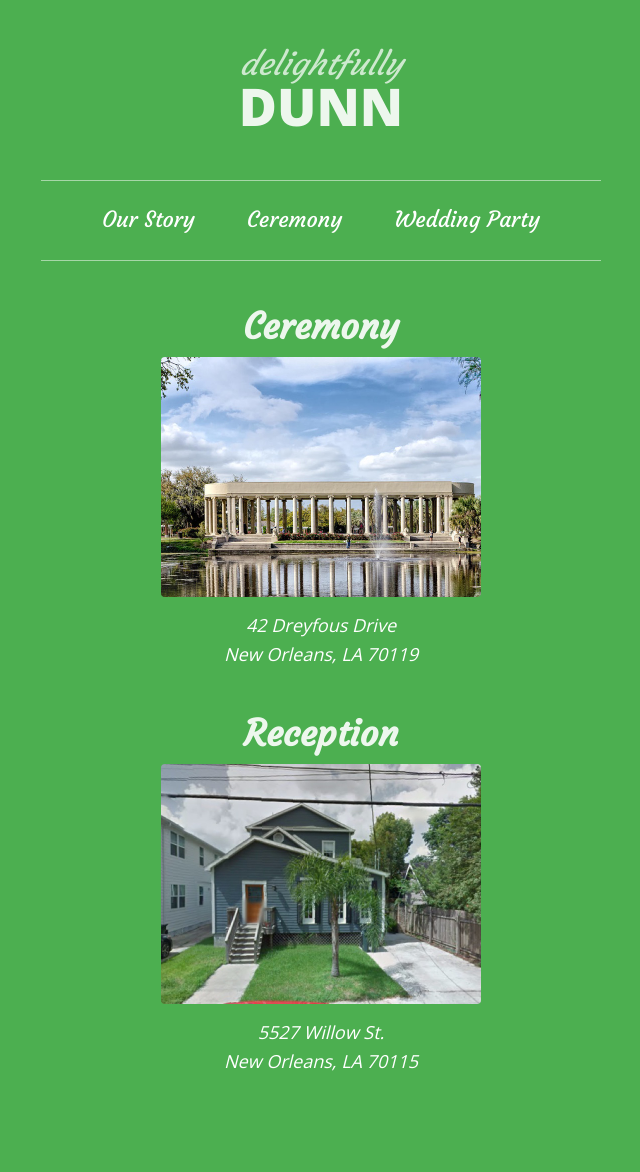
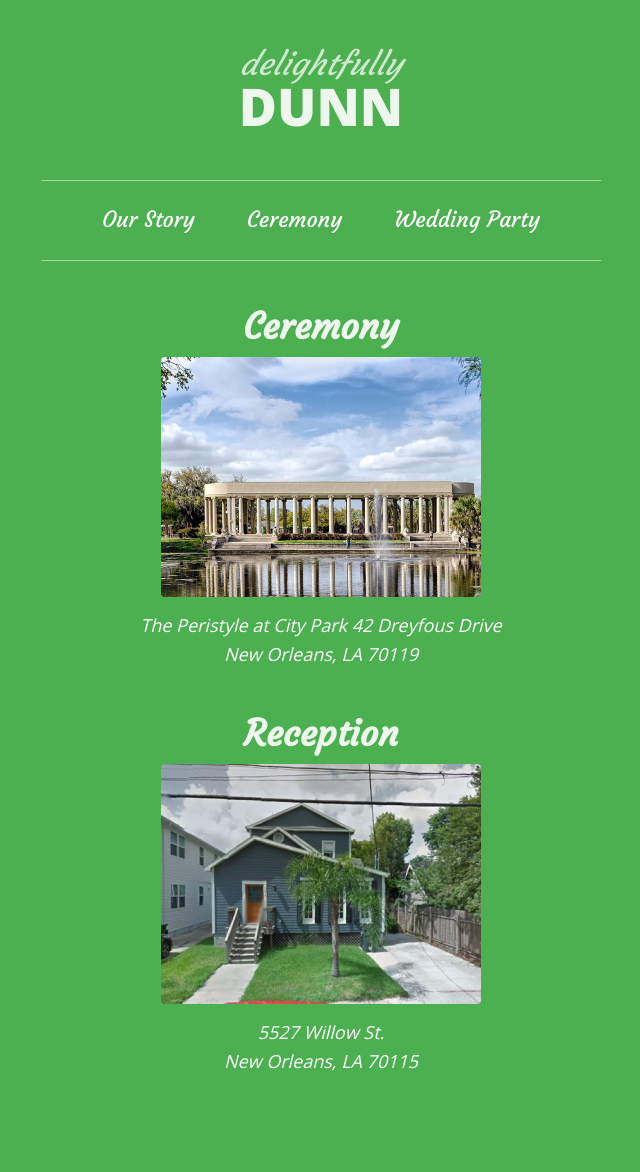
Before and after one commit to tristandunn/delightfullydunn.com, a Jekyll site: the page built from ceremony.html, in a window 1280 px wide. Shown: the whole page, without its empty margins (319-959 px from the left). Built offline with Jekyll 4.4.1, drawn with Linux system fonts in a browser that asks for light colours.

Commit message:
Update ceremony.html

```diff
--- a/ceremony.html
+++ b/ceremony.html
@@ -8,6 +8,7 @@ title: Ceremony
   <img src="/images/ceremony.jpg" width="320" height="240">
 
   <address>
+    The Peristyle at City Park
     42 Dreyfous Drive<br>
     New Orleans, LA 70119
   </address>
```
